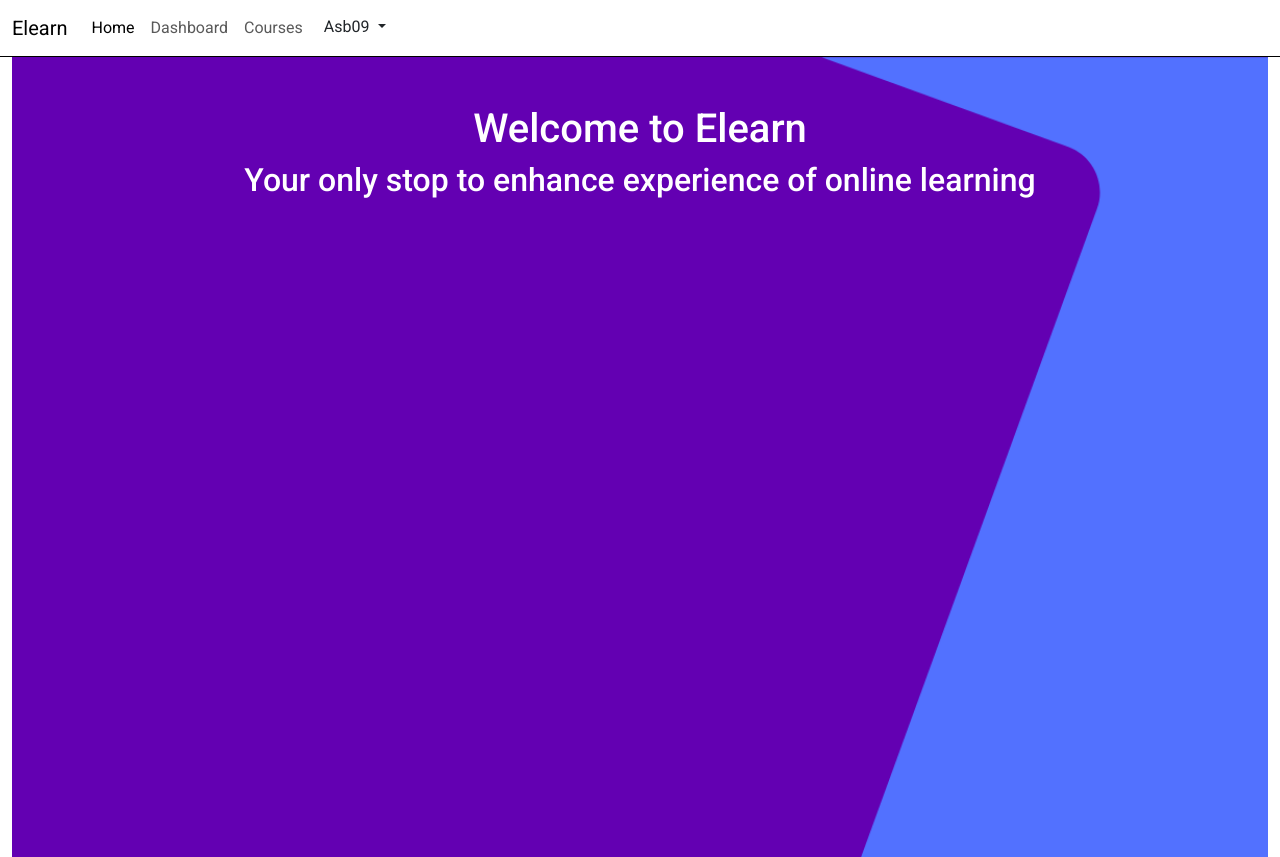
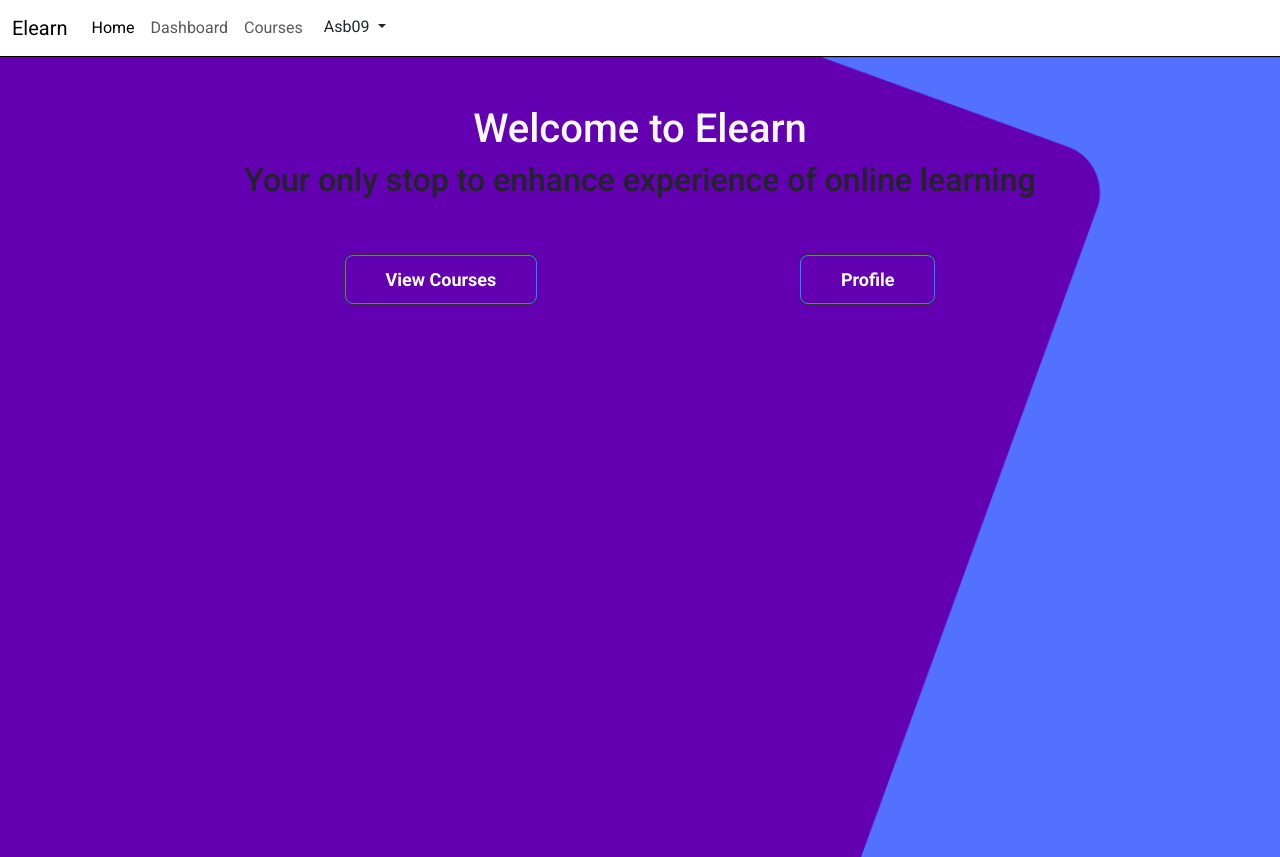
Before and after one commit to Ammar-bin-Akram/Elearn, a Django app: page /elearn/ in a window 1280 px wide. Run offline with Django 4.2, Linux system fonts and the light colour scheme; a user stored in the database is signed in; some web fonts are replaced.

Commit message:
Added the functionality of landing page for both guests and logged in users.

```diff
--- a/elearn/templates/base.html
+++ b/elearn/templates/base.html
@@ -8,13 +8,14 @@
     <link rel="stylesheet" href="{% static 'css/style.css' %}">
     <link href="https://cdn.jsdelivr.net/npm/bootstrap@5.3.3/dist/css/bootstrap.min.css" rel="stylesheet" integrity="sha384-QWTKZyjpPEjISv5WaRU9OFeRpok6YctnYmDr5pNlyT2bRjXh0JMhjY6hW+ALEwIH" crossorigin="anonymous">
 </head>
-<body style="font-family: 'Roboto', 'Sans Serif'; color: #fff;">
+<body style="font-family: 'Roboto', 'Sans Serif';">
     <nav class="navbar navbar-expand-lg bg-tertiary">
         <div class="container-fluid">
-          <a class="navbar-brand" href="#">Elearn</a>
+          <a class="navbar-brand" href="{% url 'index' %}">Elearn</a>
           <button class="navbar-toggler" type="button" data-bs-toggle="collapse" data-bs-target="#navbarNav" aria-controls="navbarNav" aria-expanded="false" aria-label="Toggle navigation">
             <span class="navbar-toggler-icon"></span>
           </button>
+          {% if user.is_authenticated %}
             <div class="collapse navbar-collapse" id="navbarNav">
               <ul class="navbar-nav">
                 <li class="nav-item">
@@ -40,6 +41,21 @@
                 </li>
               </ul>
             </div>
+          {% else %}
+            <div class="collapse navbar-collapse" id="navbarNav">
+              <ul class="navbar-nav">
+                <li class="nav-item">
+                  <a class="nav-link active" aria-current="page" href="{% url 'signup' %}">Sign Up</a>
+                </li>
+                <li class="nav-item">
+                  <a class="nav-link" href="{% url 'login' %}">Sign In</a>
+                </li>
+                <li class="nav-item">
+                  <a class="nav-link" href="#">Courses</a>
+                </li>
+              </ul>
+            </div>
+        {% endif %}
         </div>
     </nav>
 
@@ -47,19 +63,14 @@
       {%  if messages %}
         {% for message in messages %}
           <div class="alert alert-warning alert-dismissible fade show" role="alert">
-            <strong>{{ message }}</strong>
-            <button type="button" class="close" data-dismiss="alert" aria-label="Close">
-              <span aria-hidden="true">&times;</span>
-            </button>
+            {{ message }}
           </div>
         {% endfor %}
       {% endif %}
     </div>
 
-    <div class="container-fluid">
     {% block content %}
     {% endblock %}
-    </div>
     <script src="https://cdn.jsdelivr.net/npm/bootstrap@5.3.3/dist/js/bootstrap.bundle.min.js" integrity="sha384-YvpcrYf0tY3lHB60NNkmXc5s9fDVZLESaAA55NDzOxhy9GkcIdslK1eN7N6jIeHz" crossorigin="anonymous"></script>
     <script src="https://cdn.jsdelivr.net/npm/@popperjs/core@2.11.8/dist/umd/popper.min.js" integrity="sha384-I7E8VVD/ismYTF4hNIPjVp/Zjvgyol6VFvRkX/vR+Vc4jQkC+hVqc2pM8ODewa9r" crossorigin="anonymous"></script>
 </body>
--- a/elearn/templates/elearn_app/home.html
+++ b/elearn/templates/elearn_app/home.html
@@ -2,6 +2,7 @@
 {% load static %}
 
 {% block content %}
+    <div class="container-fluid pt-5 mt-5">
         {% if profile.user_type == 'student' %}
             <div class="container d-flex flex-row justify-content-center">
                     <div class="input-group mb-3">
@@ -46,4 +47,5 @@
 
             <a href="{% url 'add' user.id %}">Add Course</a>
         {% endif %}
+    </div>
 {% endblock %}
--- a/elearn/templates/elearn_app/index.html
+++ b/elearn/templates/elearn_app/index.html
@@ -5,17 +5,23 @@
 <div class="container-fluid index-background pt-5">
     {% if user.is_authenticated %}
         <div class="d-flex flex-column justify-content-top align-items-center">
-            <h1>Welcome to Elearn</h1>
+            <h1 class="text-light">Welcome to <span>Elearn</span></h1>
             <h2>Your only stop to enhance experience of online learning</h2>
+            <div class="container d-flex flex-row justify-content-evenly mt-5">
+                <a href="{% url 'home' user.id %}"><button class="index-btn">View Courses</button></a>
+                <a href="#"><button class="index-btn">Profile</button></a>
+            </div>
         </div>
     {% else %}
-        <div class="d-flex flex-column justify-content-top align-items-center">
-            <h1>Welcome to Elearn</h1>
-            <h2>Your only stop to enhance experience of online learning</h2>
-        </div>
-        <div class="d-flex flex-row justify-content-center align-items-evenly">
-            <a href="{% url 'login' %}"><button class="index-btn">Log In</button></a>
-            <a href="{% url 'signup' %}"><button class="index-btn">Sign Up</button></a>
+        <div class="d-flex flex-column justify-content-between">
+            <div class="d-flex flex-column justify-content-center align-items-center mb-5">
+                <h1>Welcome to Elearn</h1>
+                <h2>Your only stop to enhance experience of online learning</h2>
+            </div>
+            <div class="d-flex flex-row justify-content-evenly mt-5">
+                <a href="{% url 'login' %}"><button class="index-btn">Log In</button></a>
+                <a href="{% url 'signup' %}"><button class="index-btn">Sign Up</button></a>
+            </div>
         </div>
     {% endif %}
 </div>
--- a/elearn_app/static/css/style.css
+++ b/elearn_app/static/css/style.css
@@ -1,8 +1,4 @@
 @import url('https://fonts.googleapis.com/css2?family=Bricolage+Grotesque:opsz,wght@12..96,200..800&family=Pontano+Sans:wght@300..700&family=Roboto:ital,wght@0,100;0,300;0,400;0,500;0,700;0,900;1,100;1,300;1,400;1,500;1,700;1,900&family=Sorts+Mill+Goudy:ital@0;1&family=Tenor+Sans&display=swap');
-
-body{
-    color: white;
-}
 
 nav{
     border-bottom: 1px solid black;
@@ -34,3 +30,10 @@ nav{
     background-color: #5271ff;
     transform: scale(1.1);
 }
+
+.alert{
+    position: fixed;
+    top: 40px;
+    right: 10px;
+    max-width: 300px;
+}
--- a/elearn_app/views.py
+++ b/elearn_app/views.py
@@ -34,7 +34,7 @@ def signup(request):
                     user = User.objects.create_user(first_name=firstName, last_name=lastName, username=userName, email=email, password=password)
                     profile = Profile(user_type=typeof_user, phone=phone, user_image=user_image, user=user)
                     profile.save()
-                    return redirect('index')
+                    return redirect('login')
             else:
                 if password != confirmPassword:
                     form.add_error('confirm_password', 'Passwords do not match!')
@@ -42,7 +42,7 @@ def signup(request):
                     user = User.objects.create_user(first_name=firstName, last_name=lastName, username=userName, email=email, password=password)
                     profile = Profile(user_type=typeof_user, phone=phone, user_image=user_image, user=user)
                     profile.save()
-                    return redirect('index')
+                    return redirect('login')
     else:
         form = SignUpForm()
     context = {'form': form}
@@ -58,7 +58,7 @@ def login(request):
             user = authenticate(username=username, password=password)
             if user is not None:
                 auth_login(request, user)
-                return redirect('home', user_id=user.pk)
+                return redirect('index')
             else:
                 form.add_error('username', 'User does not exist!')
     else:
```
Also changed, not shown: db.sqlite3, elearn/templates/elearn_app/guest-home.html (added). Lines whose indentation alone changed are shown as unchanged.
